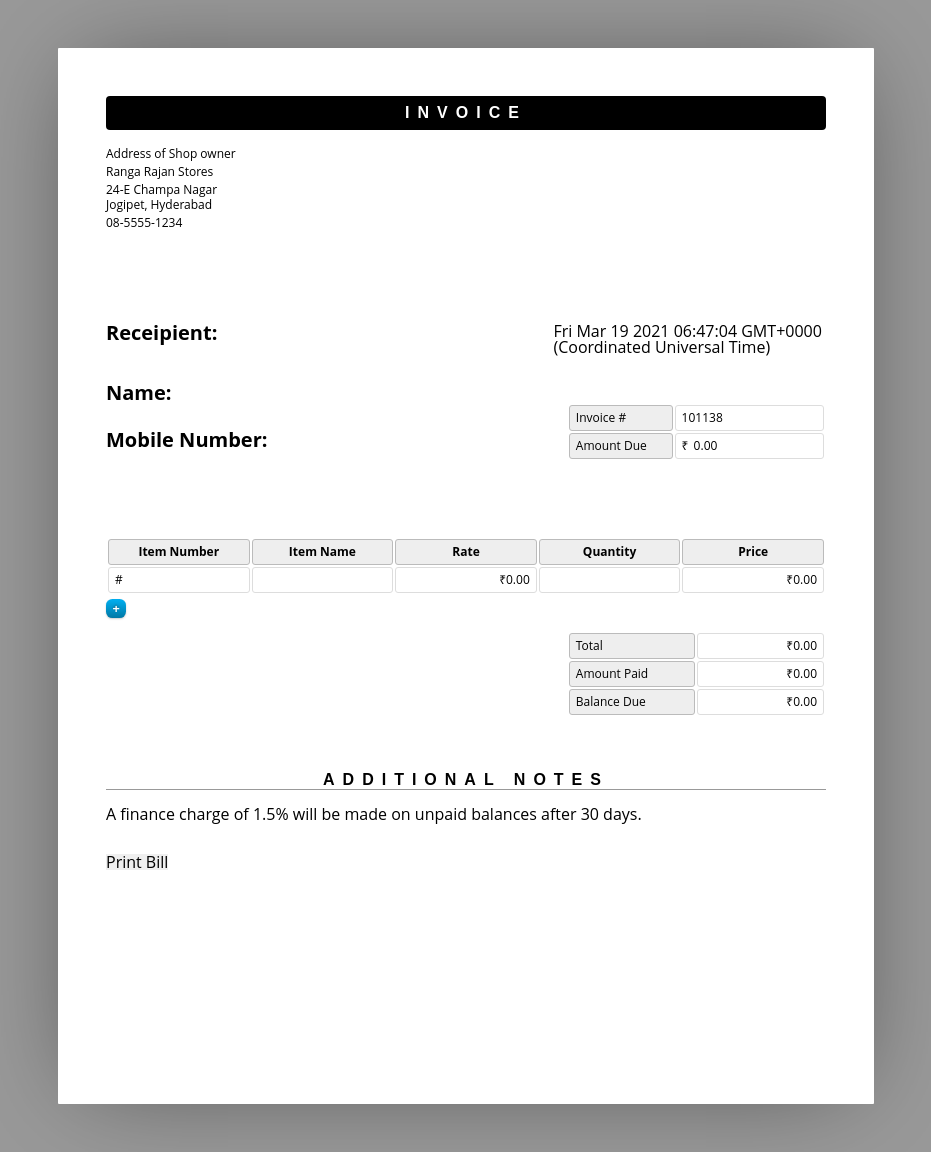
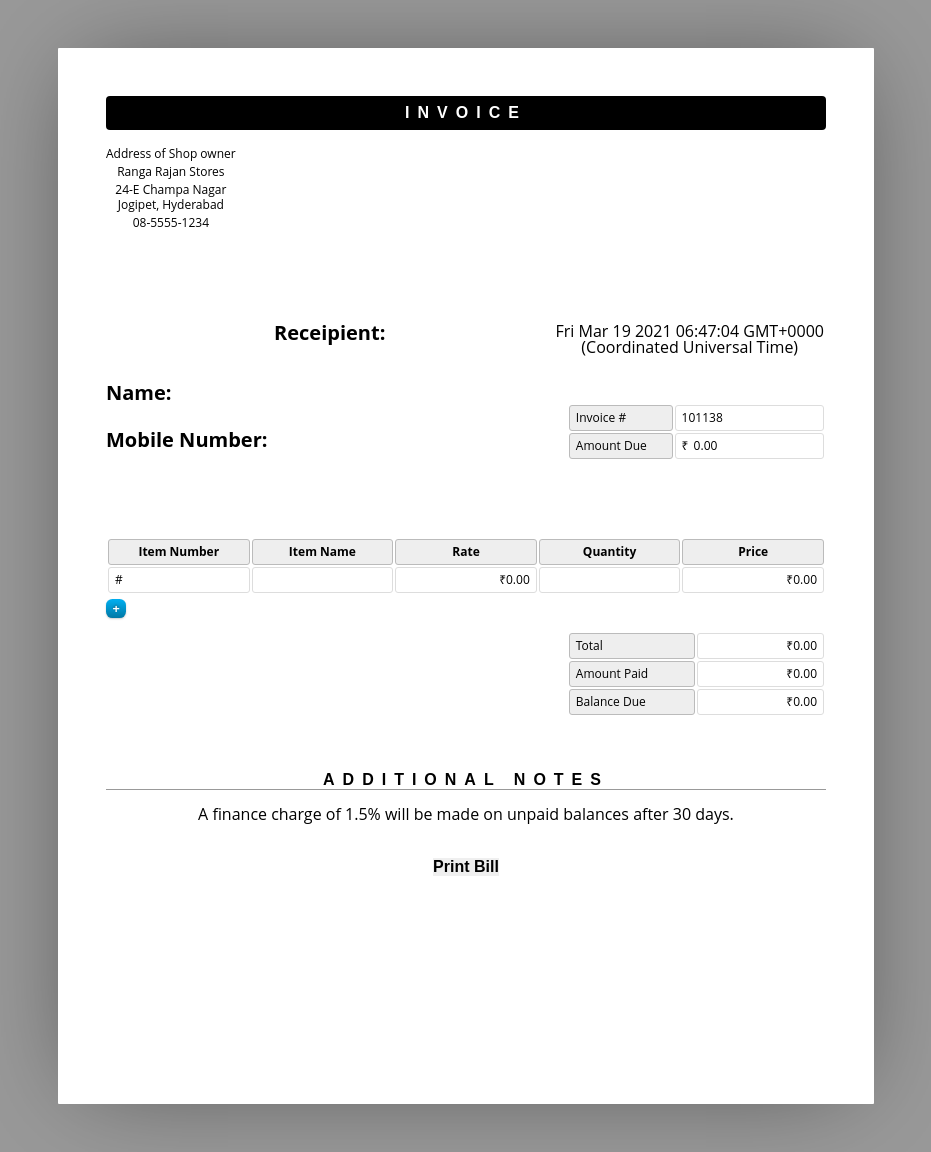
Before and after one commit to AJAY1684/DBMS-Project, a PHP site: page /ProductBilling.html in a window 1280 px wide. Shown: the whole page, without its empty margins (174-1105 px from the left). Run offline with PHP 8.4, Linux system fonts and the light colour scheme.

Commit message:
Add files via upload

```diff
--- a/ProductBilling.CSS
+++ b/ProductBilling.CSS
@@ -142,4 +142,5 @@ tr:hover .cut { opacity: 1; }
 	.add, .cut { display: none; }
 }
 
+
 @page { margin: 0; }
--- a/ProductBilling.html
+++ b/ProductBilling.html
@@ -1,12 +1,16 @@
 <html>
+
 <head>
 	<meta name="viewport" content="width=device-width, initial-scale=1.0">
 	<title>Invoice</title>
-		<link rel="stylesheet"type = "text/css" href="ProductBilling.CSS">
+	<link rel="stylesheet"type = "text/css" href="ProductBilling.css">
 	<script src="ProductBilling.js"></script>
 </head>
+
+
+
 <body>
-	<div class="Bill">
+	<div name="Bill" id = "BillReceipt">
 		<header>
 			<h1>Invoice</h1>
 			<address contenteditable=="false">
@@ -16,7 +20,6 @@
 				<p>08-5555-1234</p><br><br>
 
 			</address>
-
 
 		</header>
 
@@ -31,7 +34,9 @@
 				<label for="Rname"> Name:</label><input type="text" id="Rname" name="Rname"><br><br>
 				<label for="Rnumber">Mobile Number:</label><input type="text" id="Rnum" name="Rnum"><br><br>
 			</address>
+
 			<h1>Date:</h1><p id="Date"></p><br><br><br>
+
 			<table class="meta">
 				<tr>
 					<th><span contenteditable="false">Invoice #</span></th>
@@ -43,6 +48,9 @@
 					<td><span id="prefix" contenteditable>₹</span><span>0.00</span></td>
 				</tr>
 			</table>
+
+
+
 			<table class="inventory">
 				<thead>
 					<tr>
@@ -53,6 +61,8 @@
 						<th><span contenteditable="false">Price</span></th>
 					</tr>
 				</thead>
+
+
 				<tbody>
 					<tr>
 						<td><a class="cut">-</a><span contenteditable>#</span></td>
@@ -63,6 +73,9 @@
 					</tr>
 				</tbody>
 			</table>
+
+
+
 			<a class="add">+</a>
 			<table class="balance">
 				<tr>
@@ -79,6 +92,8 @@
 				</tr>
 			</table>
 		</article>
+
+
 		<aside>
 			<h1><span contenteditable>Additional Notes</span></h1>
 			<div contenteditable="false">
@@ -88,9 +103,14 @@
 
 	</div>
 
-	<br><br><button onclick="window.print()">Print Bill</button>
 
-	</body>
+
+					<div><style>p {text-align: center;}</style><h1><br><br><button onclick="window.print()">Print Bill</button></h1><br><br>
+
+
+
+
+
 
 
 <script>
```
Lines whose indentation alone changed are shown as unchanged.
